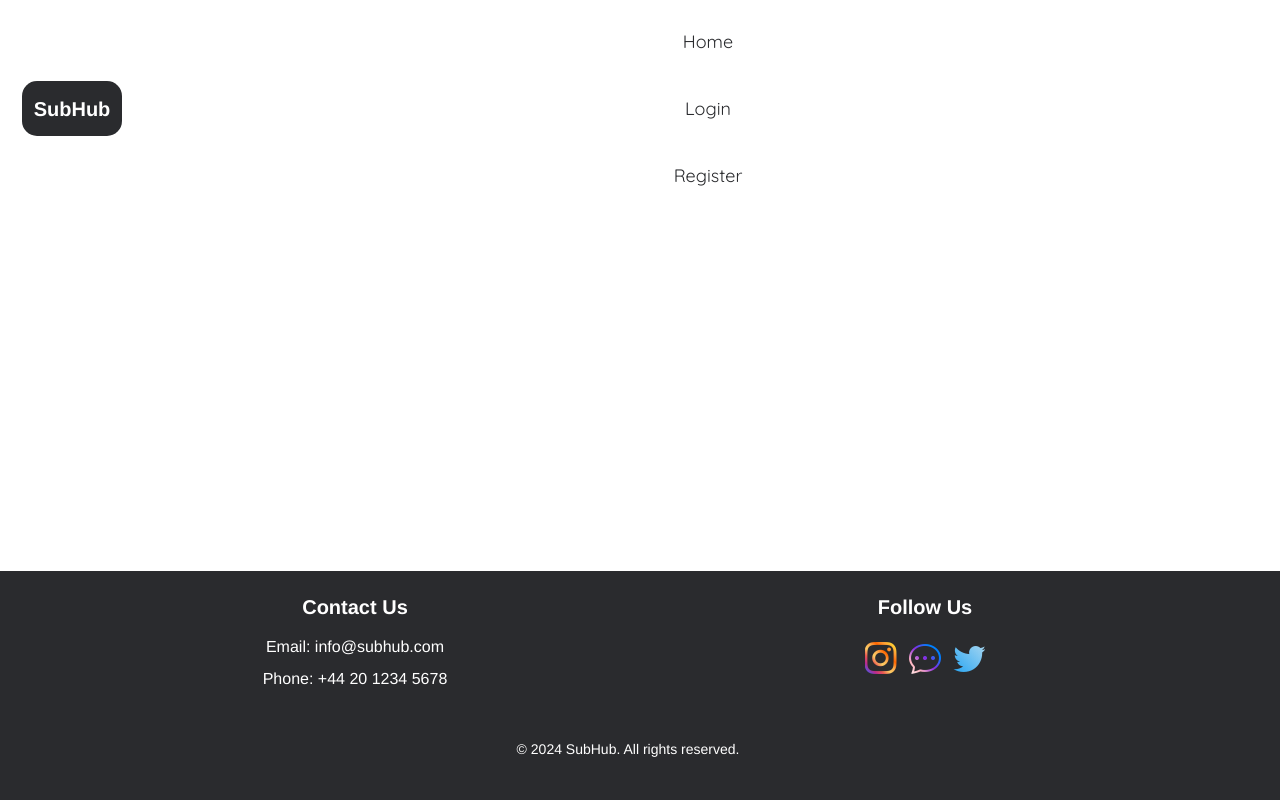
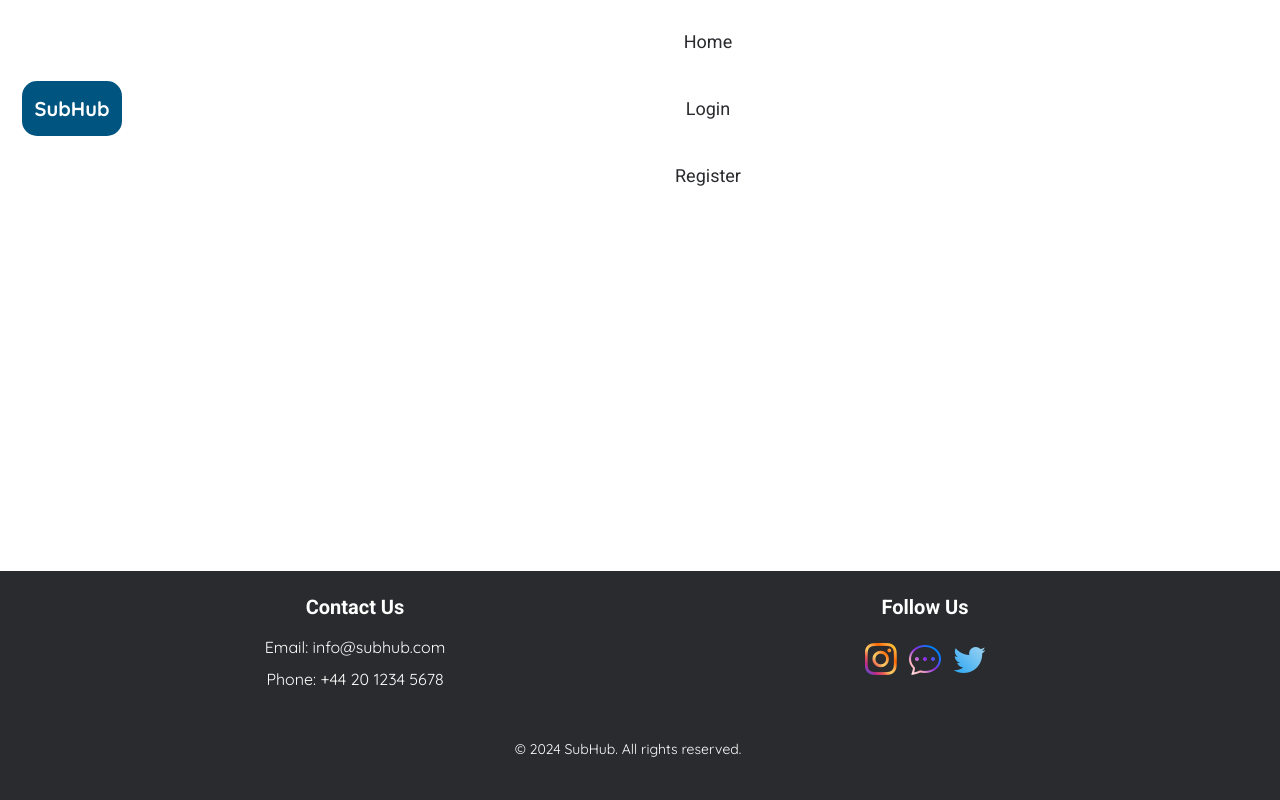
Before and after one commit to JonFD4/SubscriptionWallet, a Django app: template templates/base.html in a window 1280 px wide. Run offline with Django 3.2, Linux system fonts and the light colour scheme; the template is opened without the code that fills it, so the values that code supplies are empty; some libraries are stand-ins or nearby versions.

Commit message:
Customise sign in page

```diff
--- a/static/css/styles.css
+++ b/static/css/styles.css
@@ -7,18 +7,20 @@
     --primary-color: #ffffff;  /*white*/
     --secondary-color: #2a2b2e; /* Dark Gray */
     --text-color: #2a2b2e; /* Dark Gray */
-    --hover-color: #ff9d4d; /* Lighter Coral Pink */
-    --header-font: 'Quicksand', sans-serif;
-    --normal-font: 'Roboto', sans-serif;
+    --hover-color: #005580; /* dark blue*/
+    --header-font: 'Roboto', sans-serif;
+    --normal-font: 'Quicksand', sans-serif;
 }
 * {
     margin: 0;
     padding: 0;
     box-sizing: border-box;
-    font-family: Helvetica, Arial, sans-serif;
+    font-family: var(--normal-font);
     overflow-x: hidden;
 }
-
+h1,h2,h3,h4,h5,h6{
+    font-family: var(--header-font)
+}
 body{
     display: flex;
     flex-direction: column;
@@ -30,7 +32,7 @@ body{
     background-color: var(--primary-color);
 }
 
-.navbar-custom .navbar-brand svg rect {
+.navbar-custom .navbar-brand {
     fill: var(--secondary-color);
 }
 
```
Also changed, not shown: other parts of static/css/styles.css (+50 -0 lines).
